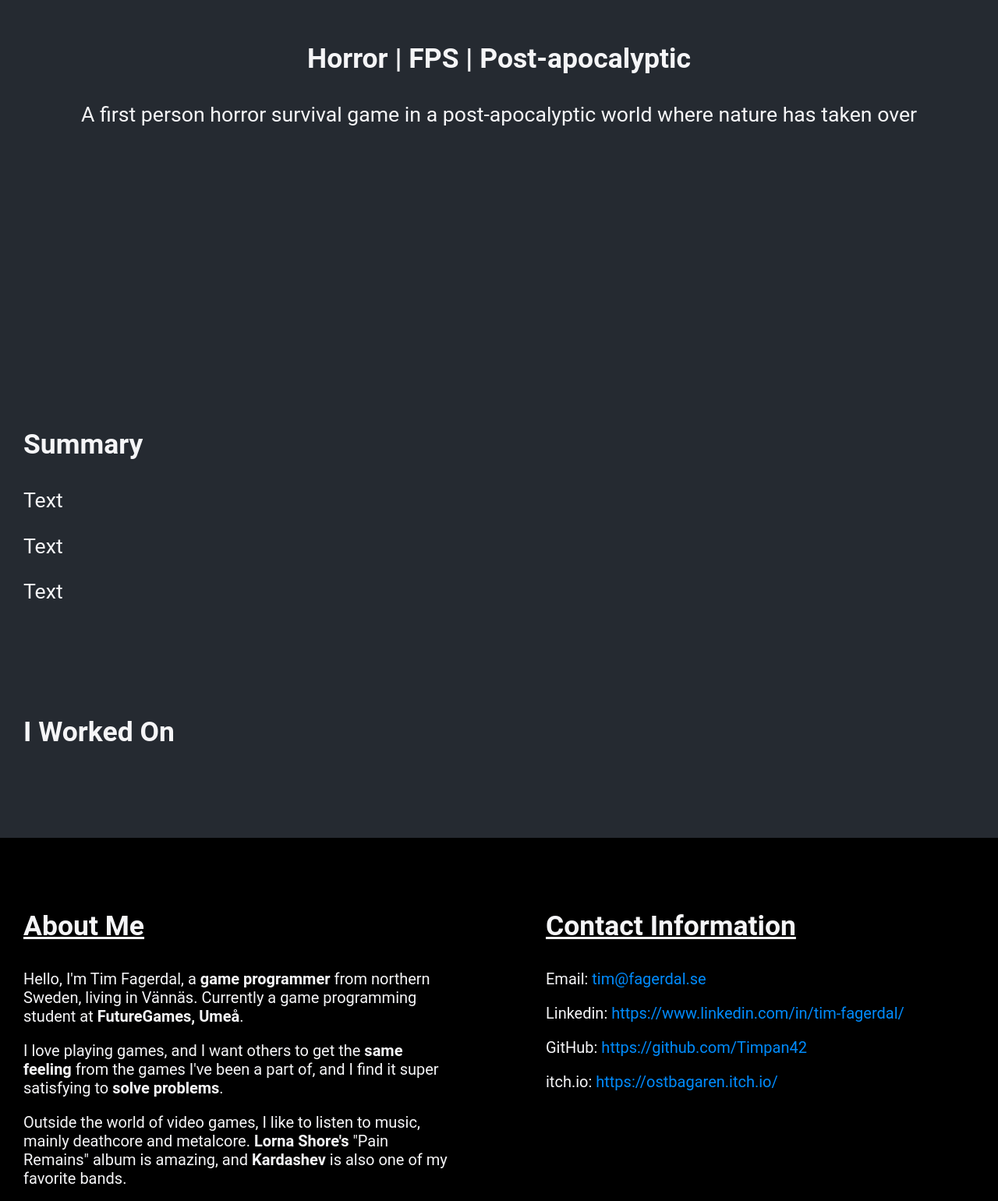
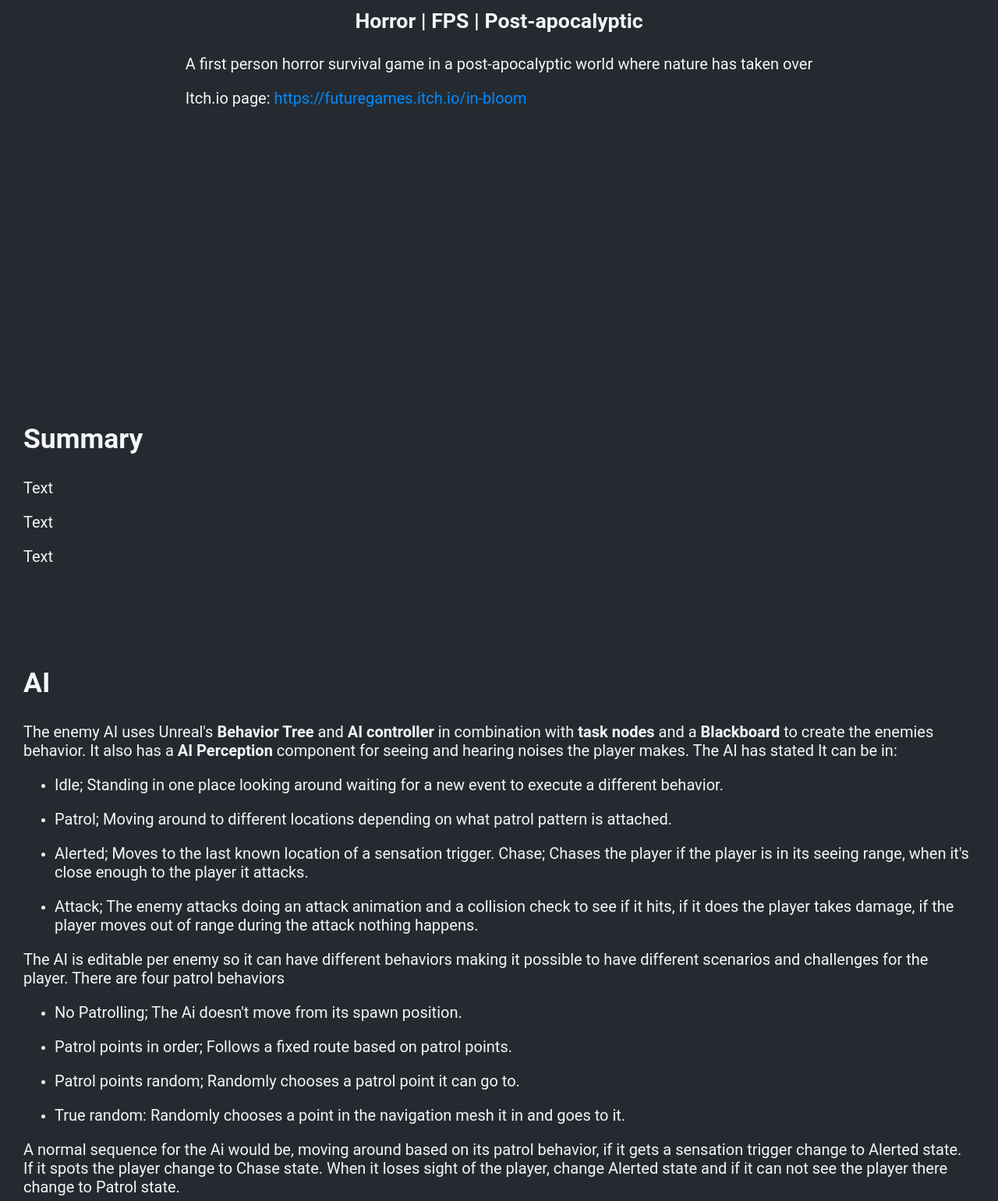
Before and after one commit to Timpan42/CV, an Eleventy site: page src/projects/in-bloom.html in a window 1280 px wide. Shown: the part 807-2348 px from the top of the page at 78% size. Built offline with nearby package versions, Linux system fonts and the light colour scheme; Eleventy itself is replaced by a stand-in of ours; files that its build step writes are made by us from their sources.

Commit message:
added text

```diff
--- a/public/css/base-style.css
+++ b/public/css/base-style.css
@@ -176,13 +176,3 @@
     flex-grow: 1;
     flex-basis: 350px;
 }
-
-.footer-smaller-text {}
-
-.footer-smaller-text p {
-    font-size: var(--step-0);
-}
-
-.footer-smaller-text a {
-    font-size: var(--step-0);
-}
--- a/public/css/navbar.css
+++ b/public/css/navbar.css
@@ -15,24 +15,28 @@
 
 .nav-left-content {
     z-index: 100;
-}
 
-.nav-left-content a {
+    a {
         text-decoration: none;
         color: inherit;
-}
-
-.nav-left-content h1,
-a {
         padding: 0;
         margin: 0;
         font-size: var(--step-2);
+
     }
 
-.nav-left-content h2 {
+    h1 {
+        padding: 0;
+        margin: 0;
+        font-size: var(--step-2);
+
+    }
+
+    h2 {
         padding: 0;
         margin: 0;
         font-size: var(--step-0);
+    }
 }
 
 .nav-center-content {
@@ -49,8 +53,6 @@ nav-center-content.active {
 
 .nav-center-content a {
     color: var(--color-light-text);
-    font-size: var(--step-0);
-
 }
 
 .nav-right-content {
@@ -127,7 +129,6 @@ nav-center-content.active {
     padding: 15px 40px;
     background-color: #271a29;
     border-radius: var(--border-radius-small);
-    font-size: var(--step-0);
 }
 
 .mobile-img {
--- a/public/css/root-values.css
+++ b/public/css/root-values.css
@@ -80,15 +80,15 @@ body {
 }
 
 h1 {
-    font-size: var(--step-5);
+    font-size: var(--step-4);
 }
 
 h2 {
-    font-size: var(--step-3);
+    font-size: var(--step-2);
 }
 
 h3 {
-    font-size: var(--step-2);
+    font-size: var(--step-1);
 }
 
 h1 h2 h3 {
@@ -96,12 +96,12 @@ h1 h2 h3 {
 }
 
 p {
-    font-size: var(--step-1);
+    font-size: var(--step-0);
     font-weight: 400;
 }
 
 a {
-    font-size: var(--step-1);
+    font-size: var(--step-0);
     font-weight: 400;
     color: var(--color-link);
     text-decoration: none;
--- a/src/projects/in-bloom.html
+++ b/src/projects/in-bloom.html
@@ -10,7 +10,7 @@ cardItem:
     summaryOne: Third game project at FutureGames, a first person horror survival game in a post-apocalyptic world where nature has taken over.
     summaryTwo: Worked on the enemy combat and AI, also did UI Programming
     url: projects/in-bloom/
-    urlText:
+    projectUrl: https://futuregames.itch.io/in-bloom
     imageUrl: project_img/in-bloom-edit.webp
     imageProjectUrl: project_img/in-bloom.webp
     startDate: "2025/05"
@@ -22,21 +22,91 @@ cardItem:
 
 <article class="section">
     <div class="container project-content big-section">
-        <div class="center">
-            <h1>{{ title }} </h1>
-            <h3>Horror | FPS | Post-apocalyptic</h3>
+        <div>
+            <h1 class="center">{{ title }} </h1>
+            <h3 class="center">Horror | FPS | Post-apocalyptic</h3>
             <p>A first person horror survival game in a post-apocalyptic world where nature has taken over</p>
+            <p>Itch.io page: <a href="{{cardItem.projectUrl}}">{{cardItem.projectUrl}}</a></p>
         </div>
         <img src="/images/{{ cardItem.imageProjectUrl }}" alt="">
     </div>
-    <div class="container section">
-        <h3>Summary</h3>
+
+    <div>
+
+    </div>
+
+    <section class="container section">
+        <h2>Summary</h2>
         <p>Text</p>
         <p>Text</p>
         <p>Text</p>
-    </div>
+    </section>
 
-    <div class="container section">
-        <h3>I Worked On</h3>
-    </div>
+    <section class="container section">
+        <h2>AI</h2>
+        <p>The enemy AI uses Unreal's <b>Behavior Tree</b> and <b>AI controller</b> in combination with <b>task
+                nodes</b> and a <b>Blackboard</b> to
+            create the enemies behavior. It also has a <b>AI Perception </b> component for seeing and hearing noises the
+            player makes. The AI has
+            stated It can be in:
+        </p>
+        <ul>
+            <li>
+                <p>
+                    Idle; Standing in one place looking around waiting for a new event to execute a different behavior.
+                </p>
+            </li>
+            <li>
+                <p>
+                    Patrol; Moving around to different locations depending on what patrol pattern is attached.
+                </p>
+            </li>
+
+            <li>
+                <p>
+                    Alerted; Moves to the last known location of a sensation trigger.
+                    Chase; Chases the player if the player is in its seeing range, when it's close enough to the player
+                    it
+                    attacks.
+                </p>
+            </li>
+            <li>
+                <p>
+                    Attack; The enemy attacks doing an attack animation and a collision check to see if it hits, if it
+                    does the
+                    player takes damage, if the player moves out of range during the attack nothing happens.
+                </p>
+            </li>
+        </ul>
+        <p>
+            The AI is editable per enemy so it can have different behaviors making it possible to have different scenarios and
+            challenges for the player. There are four patrol behaviors
+        </p>
+        <ul>
+            <li>
+                <p>
+                    No Patrolling; The Ai doesn't move from its spawn position.
+                </p>
+            </li>
+            <li>
+                <p>
+                    Patrol points in order; Follows a fixed route based on patrol points.
+                </p>
+            </li>
+            <li>
+                <p>
+                    Patrol points random; Randomly chooses a patrol point it can go to.
+                </p>
+            </li>
+            <li>
+                <p>
+                    True random: Randomly chooses a point in the navigation mesh it in and goes to it.
+                </p>
+            </li>
+        </ul>
+        <p>A normal sequence for the Ai would be, moving around based on its patrol behavior, if it gets a sensation trigger
+            change to Alerted state. If it spots the player change to Chase state. When it loses sight of the player, change
+            Alerted state and if it can not see the player there change to Patrol state.
+        </p>
+           </section>
 </article>
```
Also changed, not shown: public/css/card-style.css (+0 -10 lines), src/projects/by-tooth-and-tail.html (+2 -1 lines), src/projects/lokis-tale.html (+3 -1 lines), src/projects/raccoon-rascal.html (+3 -1 lines). Lines whose indentation alone changed are shown as unchanged.
